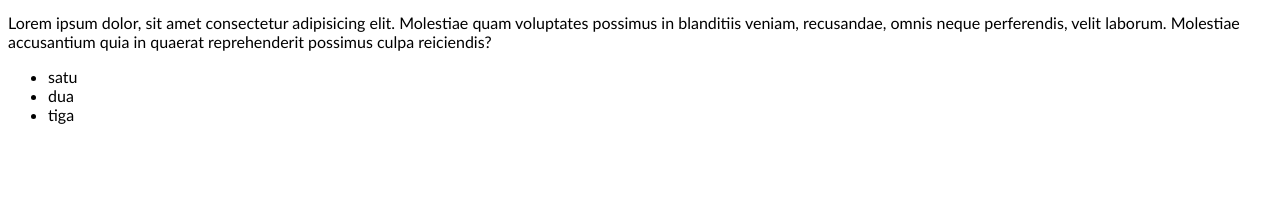
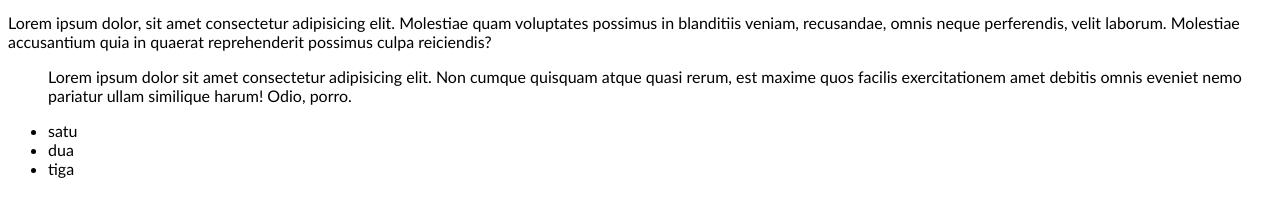
Before and after one commit to KINGIWAL/Latihan-git-3, a plain HTML site: page index.html in a window 1280 px wide. Shown: the part 123-340 px from the top of the page. Drawn offline with Linux system fonts and the light colour scheme.

Commit message:
aku menambahkan paragraf lagi

```diff
--- a/index.html
+++ b/index.html
@@ -11,6 +11,7 @@
     <p>Lorem ipsum dolor sit amet consectetur adipisicing elit. Alias nihil optio fugit illum eaque, ut necessitatibus deserunt molestias maiores, id animi a at facere perferendis iste cum ipsum recusandae ad!</p>
     <p>Lorem ipsum dolor, sit amet consectetur adipisicing elit. Molestiae quam voluptates possimus in blanditiis veniam, recusandae, omnis neque perferendis, velit laborum. Molestiae accusantium quia in quaerat reprehenderit possimus culpa reiciendis?</p>
     <ul>
+    <p>Lorem ipsum dolor sit amet consectetur adipisicing elit. Non cumque quisquam atque quasi rerum, est maxime quos facilis exercitationem amet debitis omnis eveniet nemo pariatur ullam similique harum! Odio, porro.</p>
         <li>satu</li>
         <li>dua</li>
         <li>tiga</li>
```
